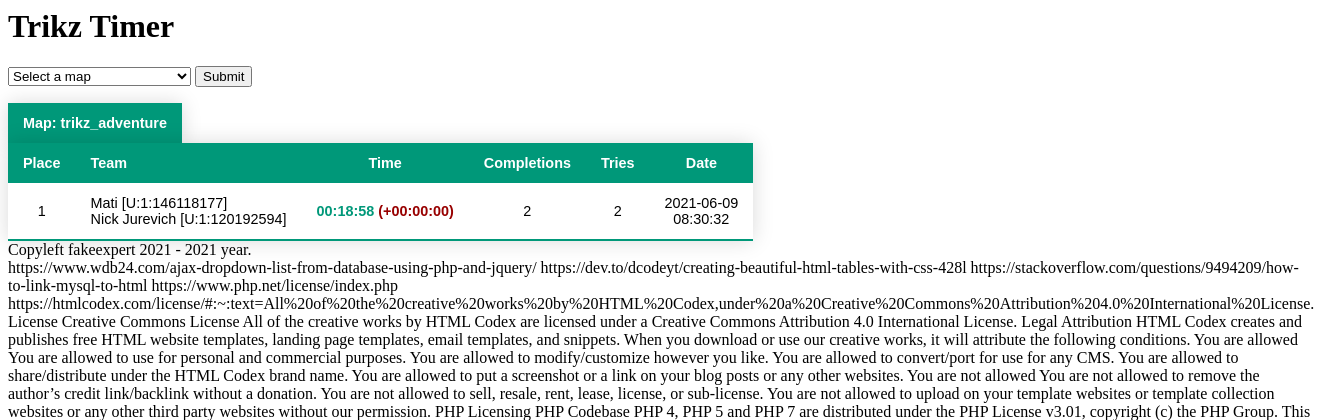
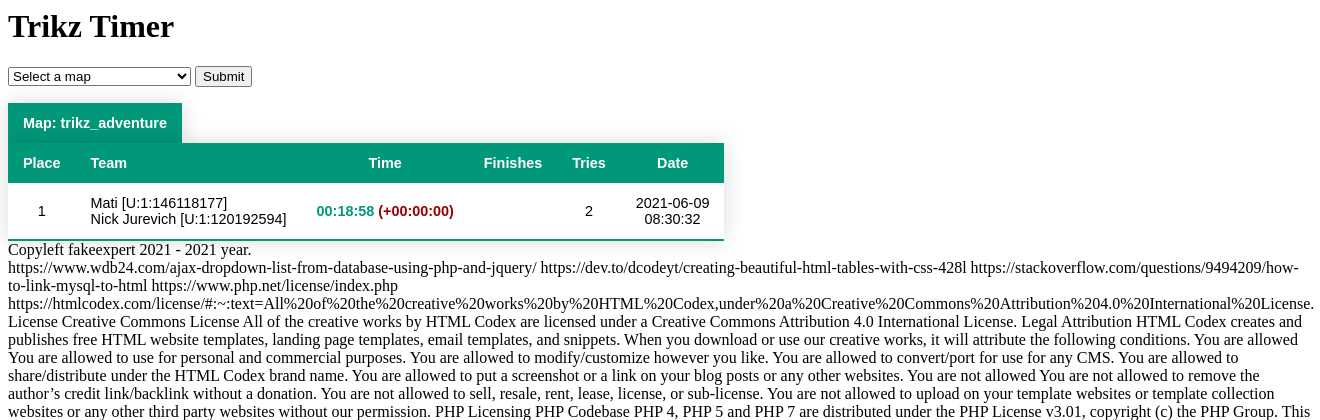
Before and after one commit to DeadSurfer/trikz, a PHP site: page /index5.php in a window 1320 px wide. Shown: the top 420 px of the page. Run offline with PHP 8.4, Linux system fonts and the light colour scheme; data comes from the database, SQL or seed files in the repository; data that the repository does not hold is empty; some libraries are stand-ins or nearby versions.

Commit message:
Update index5.php

```diff
--- a/index5.php
+++ b/index5.php
@@ -252,7 +252,7 @@
 				<th><center>Place</center></th>
 				<th>Team</th> <!--https://www.w3resource.com/html/attributes/html-align-attribute.php-->
 				<th><center>Time</center></th>
-				<th><center>Completions</center></th>
+				<th><center>Finishes</center></th>
 				<th><center>Tries</center></th>
 				<!--<th>Map</th>-->
 				<th><center>Date</center></th>
@@ -347,11 +347,11 @@
 					$formatedDateYmd = date("Y-m-d", $row["date"]);
 					$formatedDateHis = date("H:i:s", $row['date']);
 					//if($count == 1)
-						//echo "<tr><td><center>$count</center></td><td>$row2[username] [U:1:$row[playerid]]<br>$row3[username] [U:1:$row[partnerid]]</td><td><center>$time</center></td><td><center>$row[completions]</center></td><td><center>$row[tries]</center></td><td><center>$formatedDateYmd<br>$formatedDateHis</center></td></tr>";
+						//echo "<tr><td><center>$count</center></td><td>$row2[username] [U:1:$row[playerid]]<br>$row3[username] [U:1:$row[partnerid]]</td><td><center>$time</center></td><td><center>$row[finishes]</center></td><td><center>$row[tries]</center></td><td><center>$formatedDateYmd<br>$formatedDateHis</center></td></tr>";
 					//else
 					//https://www.w3schools.com/html/html_colors.asp
 					//https://www.tutorialspoint.com/html/html_colors.htm
-					echo "<tr><td><center>$count</center></td><td>$row2[username] [U:1:$row[playerid]]<br>$row3[username] [U:1:$row[partnerid]]</td><td class='active-row'><center>$time <font color='#980000'>(+$timeDiffFormated)</font></center></td><td><center>$row[completions]</center></td><td><center>$row[tries]</center></td><td><center>$formatedDateYmd<br>$formatedDateHis</center></td></tr>";
+					echo "<tr><td><center>$count</center></td><td>$row2[username] [U:1:$row[playerid]]<br>$row3[username] [U:1:$row[partnerid]]</td><td class='active-row'><center>$time <font color='#980000'>(+$timeDiffFormated)</font></center></td><td><center>$row[finishes]</center></td><td><center>$row[tries]</center></td><td><center>$formatedDateYmd<br>$formatedDateHis</center></td></tr>";
 					//$countx = $countx + 1;
 					$count++;
 					//echo "<td>$row2x[username]</td>";
```
